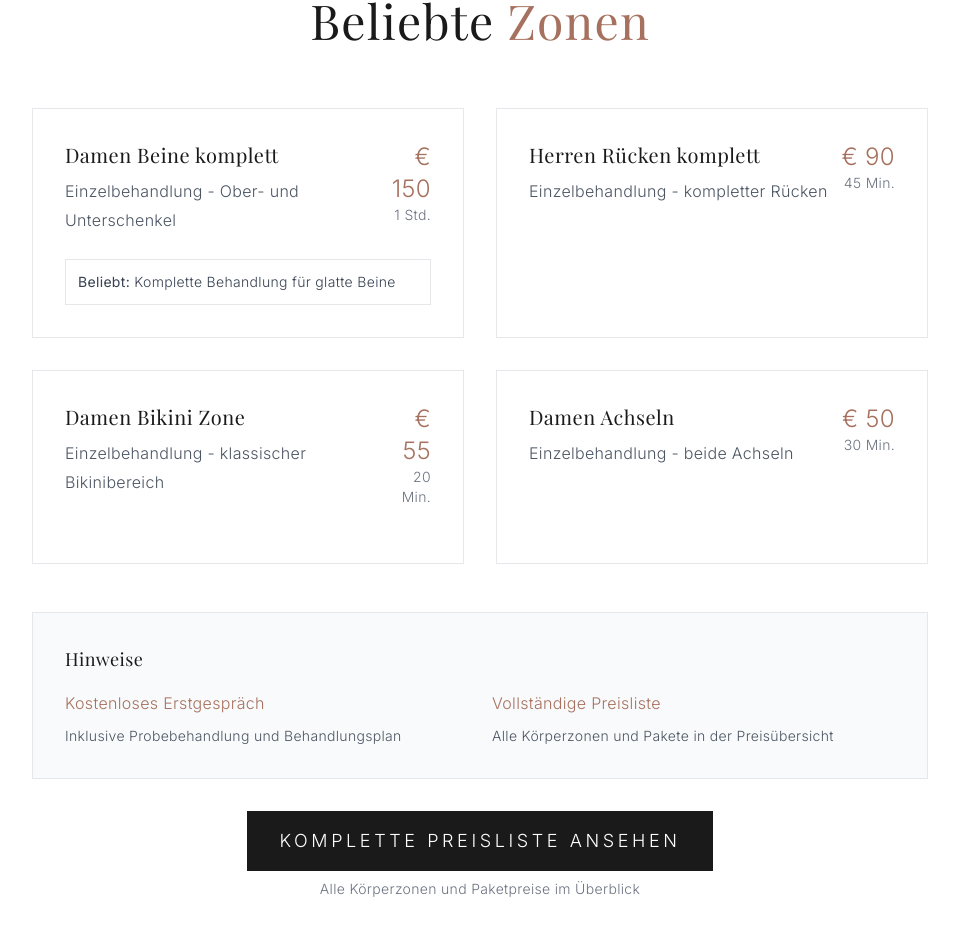
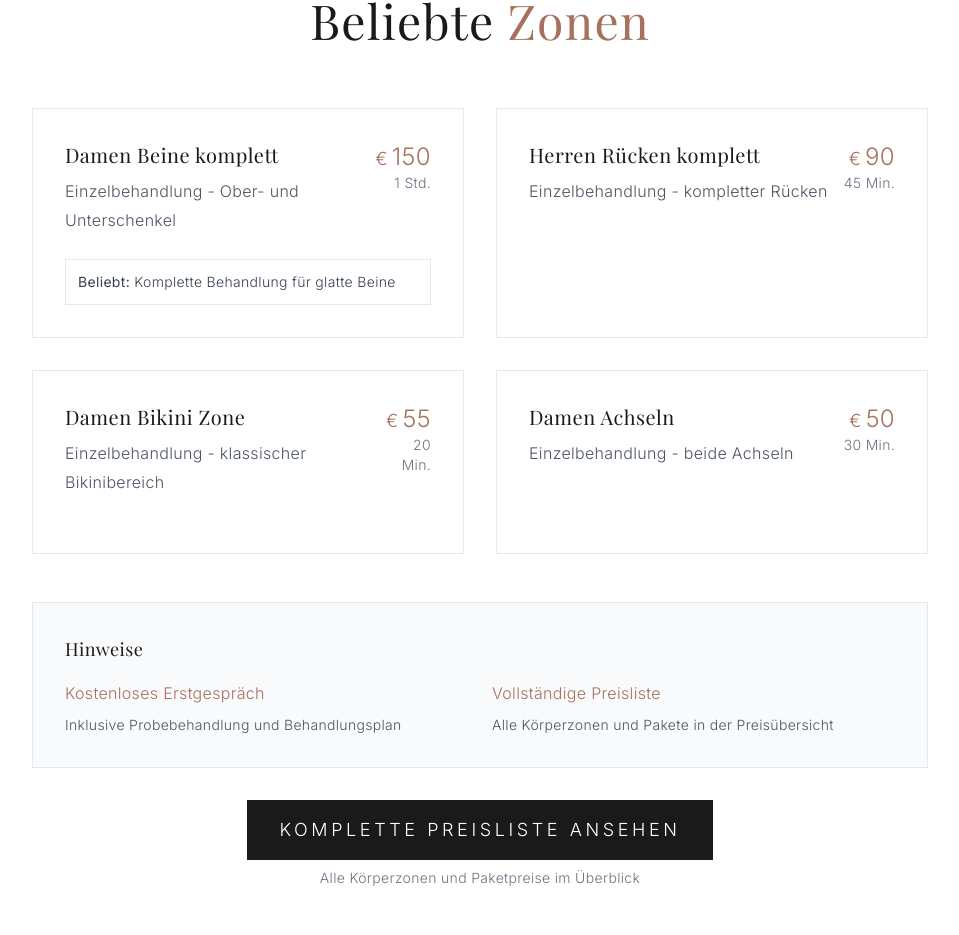
Before and after one commit to ElikciOlcay/skinlux-pottendorf, a Next.js app: page /behandlungen/laser-haarentfernung in a window 1280 px wide. Shown: the part 2838-3773 px from the top of the page, without its empty margins (160-1119 px from the left). Built offline with nearby package versions, Linux system fonts and the light colour scheme.

Commit message:
Fix euro symbol alignment in pricing sections - better baseline alignment

```diff
--- a/app/behandlungen/laser-haarentfernung/page.tsx
+++ b/app/behandlungen/laser-haarentfernung/page.tsx
@@ -465,8 +465,9 @@ export default function LaserHaarentfernung() {
                                     </p>
                                 </div>
                                 <div className="text-right">
-                                    <div className="text-2xl font-light" style={{ color: 'var(--color-secondary)' }}>
-                                        € 150
+                                    <div className="text-2xl font-light flex items-baseline justify-end" style={{ color: 'var(--color-secondary)' }}>
+                                        <span className="text-lg mr-1">€</span>
+                                        <span>150</span>
                                     </div>
                                     <div className="text-sm text-gray-500 font-light">
                                         1 Std.
@@ -497,8 +498,9 @@ export default function LaserHaarentfernung() {
                                     </p>
                                 </div>
                                 <div className="text-right">
-                                    <div className="text-2xl font-light" style={{ color: 'var(--color-secondary)' }}>
-                                        € 90
+                                    <div className="text-2xl font-light flex items-baseline justify-end" style={{ color: 'var(--color-secondary)' }}>
+                                        <span className="text-lg mr-1">€</span>
+                                        <span>90</span>
                                     </div>
                                     <div className="text-sm text-gray-500 font-light">
                                         45 Min.
@@ -524,8 +526,9 @@ export default function LaserHaarentfernung() {
                                     </p>
                                 </div>
                                 <div className="text-right">
-                                    <div className="text-2xl font-light" style={{ color: 'var(--color-secondary)' }}>
-                                        € 55
+                                    <div className="text-2xl font-light flex items-baseline justify-end" style={{ color: 'var(--color-secondary)' }}>
+                                        <span className="text-lg mr-1">€</span>
+                                        <span>55</span>
                                     </div>
                                     <div className="text-sm text-gray-500 font-light">
                                         20 Min.
@@ -551,8 +554,9 @@ export default function LaserHaarentfernung() {
                                     </p>
                                 </div>
                                 <div className="text-right">
-                                    <div className="text-2xl font-light" style={{ color: 'var(--color-secondary)' }}>
-                                        € 50
+                                    <div className="text-2xl font-light flex items-baseline justify-end" style={{ color: 'var(--color-secondary)' }}>
+                                        <span className="text-lg mr-1">€</span>
+                                        <span>50</span>
                                     </div>
                                     <div className="text-sm text-gray-500 font-light">
                                         30 Min.
```
